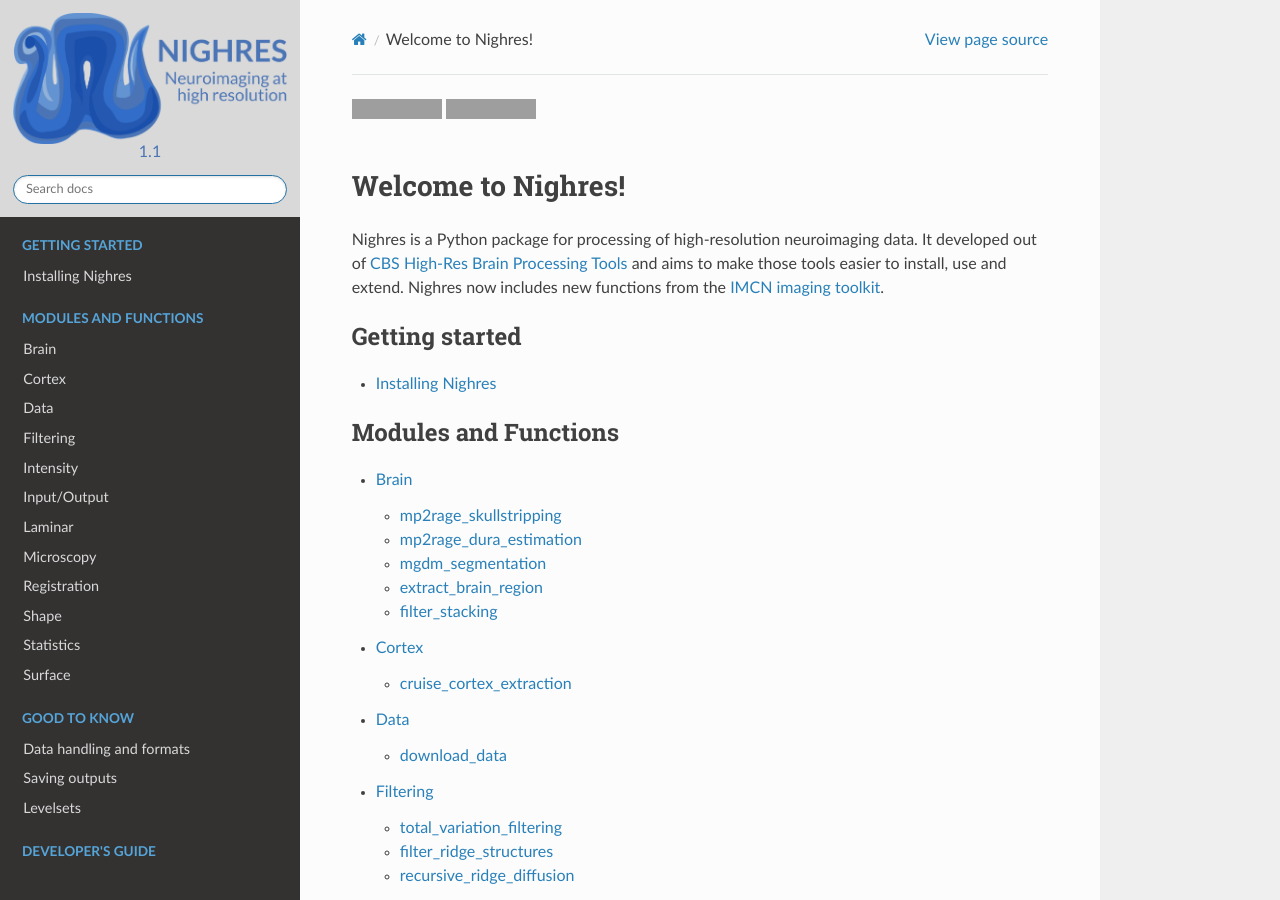
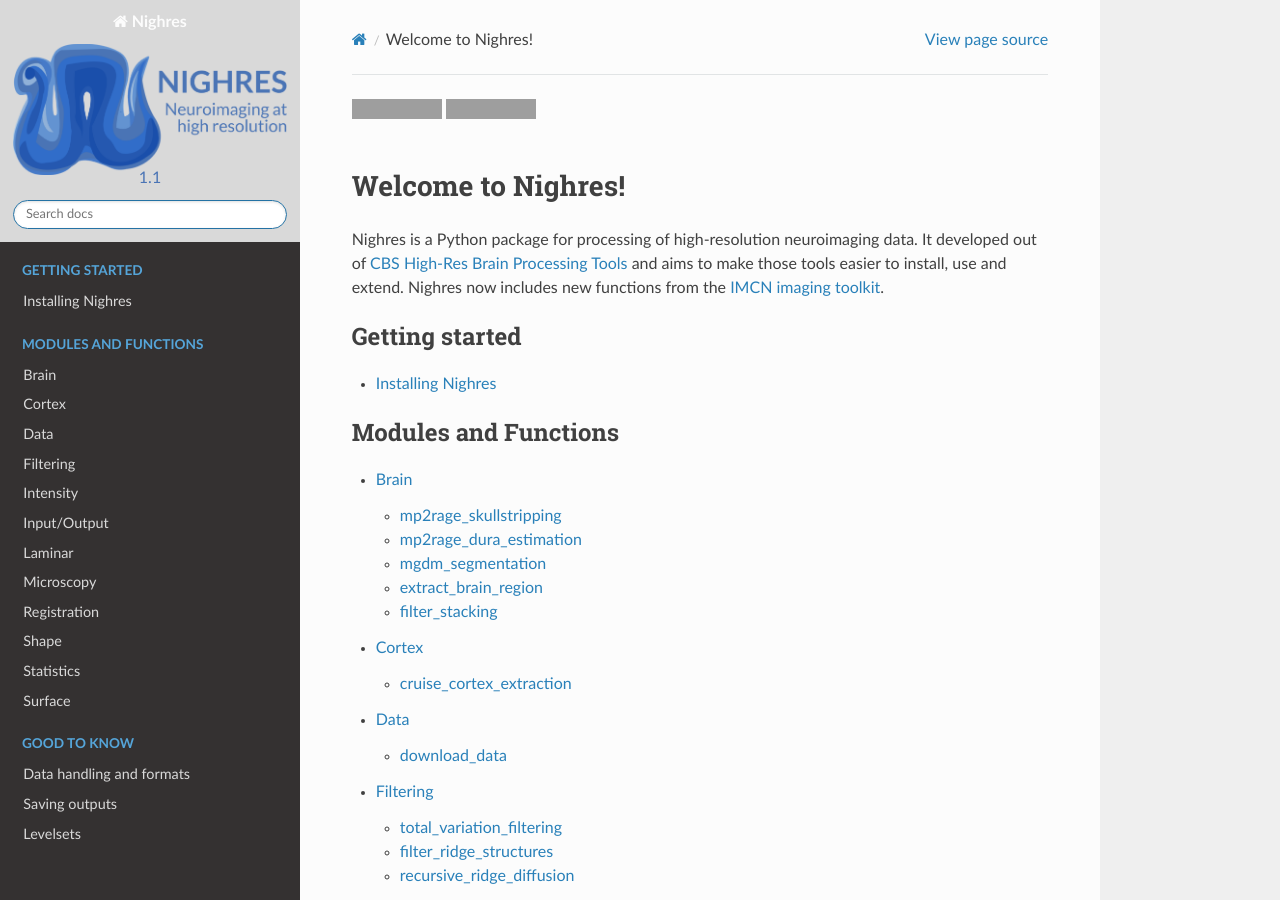
Before and after one commit to nighres/nighres, a Sphinx documentation site: the page built from doc/index.rst, in a window 1280 px wide and 900 px high. Built offline with Sphinx 7.4.7 and the Read the Docs theme 2.0.0, drawn with Linux system fonts in a browser that asks for light colours; pages that are not in the unit, such as notebooks, are missing from menus; grey boxes are pictures that could not be loaded.

Commit message:
fixing docs

```diff
--- a/doc/conf.py
+++ b/doc/conf.py
@@ -140,9 +140,9 @@ def setup(app):
 # documentation.
 #
 # html_theme_options = {'rightsidebar': True}
-html_theme_options = {
-    'logo_only': True,  # if we have a html_logo below, this shows /only/ the logo with no title text
-}
+# html_theme_options = {
+#     'logo_only': True,  # if we have a html_logo below, this shows /only/ the logo with no title text
+# }
 
 
 # html_title = 'Nighres'
```
